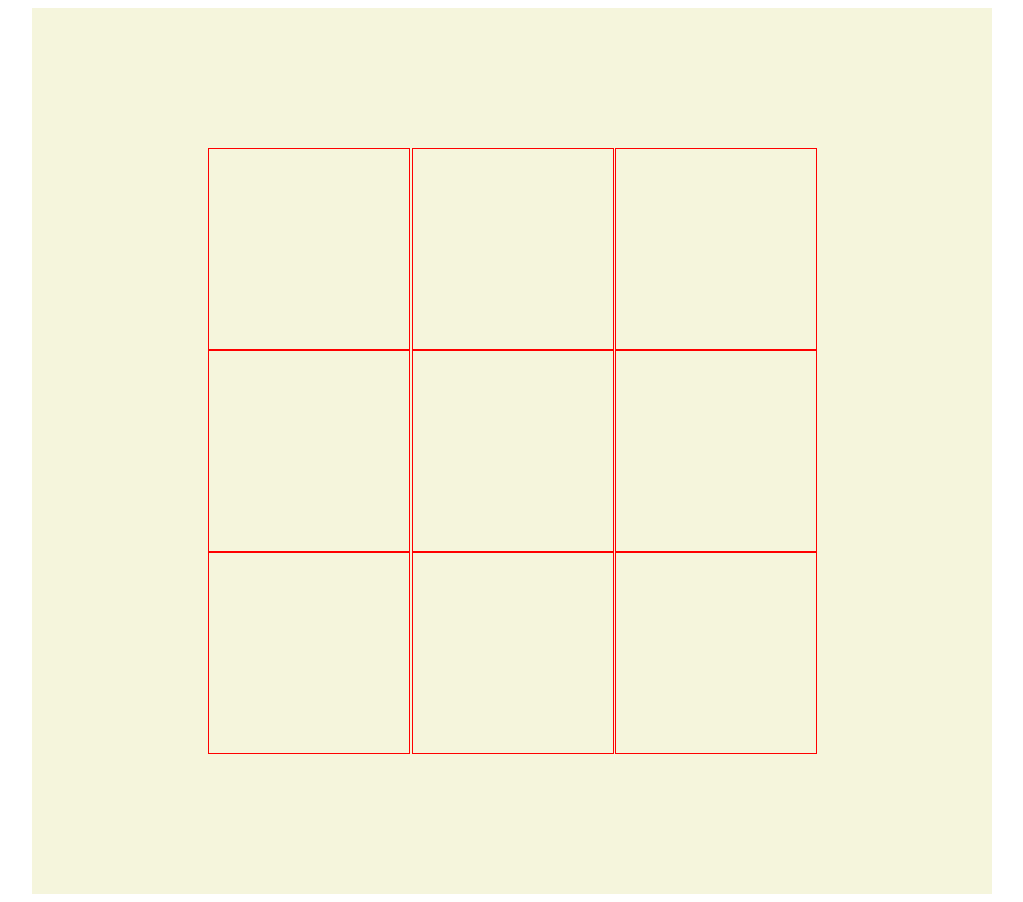
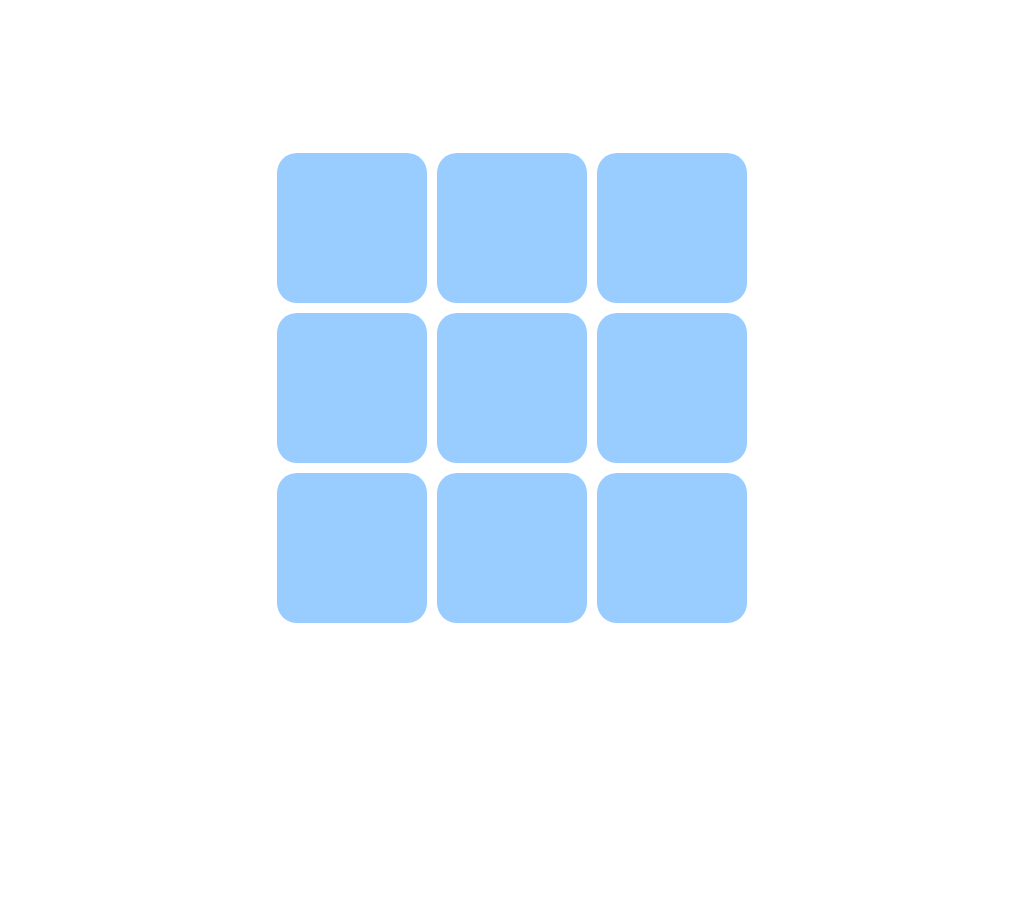
Before and after one commit to Groo-The-Wanderer/tic-tac-toe, a plain HTML site: page index.html in a window 1280 px wide. Shown: the whole page, without its empty margins (128-1151 px from the left). After the commit the page ends 800 px from the top, so only its background shows below. Drawn offline with Linux system fonts and the light colour scheme.

Commit message:
Reworked gameboard styling

```diff
--- a/css/style.css
+++ b/css/style.css
@@ -1,31 +1,39 @@
 #wrapper {
   margin: 0;
-  font-family: 'Lucida Sans', 'Lucida Sans Regular', 'Lucida Grande', 'Lucida Sans Unicode', Geneva, Verdana, sans-serif;
+  font-family: 'Open Sans', sans-serif;
 }
 
 #gamespace {
   max-width: 960px;
   margin: 0 auto;
-  background-color: beige;
   padding: 140px 0;
 }
 
 #gameboard {
-  max-width: 610px;
-  max-height: 610px;
   margin: 0 auto;
   display: flex;
   flex-wrap: wrap;
+  text-align: center;
 }
 
-#gameboard .inner {
-  margin-left: auto;
-  border: 1px solid red;
-  display: inline-block;
-  position: relative;
-  vertical-align: middle;
-  width: 200px;
-  height: 200px;
-  font-size: 72px;
-  text-align: center;
+#gameboard .tile {
+  font-family: 'FontAwesome';
+  color: black;
+  border-radius: 20px;
+  background-color: rgb(153, 204, 255);
 }
+
+#gameboard .tile:hover {
+  background-color: rgb(85, 90, 104);
+}
+
+#message {
+  position: absolute;
+  display: none;
+  z-index: 10;
+  border-radius: 20px;
+  background-color: rgba(255, 255, 255, 0.85);
+  font-size: 40px;
+  font-weight: 500;
+  color: rgb(44, 62, 80);
+}
--- a/index.html
+++ b/index.html
@@ -5,12 +5,16 @@
   <meta name="viewport" content="width=device-width, initial-scale=1.0">
   <meta http-equiv="X-UA-Compatible" content="ie=edge">
   <title>Tic-Tac-Toe</title>
+  <link rel="stylesheet" href="https://use.fontawesome.com/releases/v5.0.10/css/all.css" integrity="sha384-+d0P83n9kaQMCwj8F4RJB66tzIwOKmrdb46+porD/OvrJ+37WqIM7UoBtwHO6Nlg" crossorigin="anonymous">
+  <!-- <link href="https://fonts.googleapis.com/css?family=Oxygen" rel="stylesheet"> -->
   <link rel="stylesheet" href="css/style.css">
 </head>
 <body>
   <div id="wrapper">
     <div id="gamespace">
-      <div id="gameboard"></div>
+      <div id="gameboard">
+        <div id="message"></div>
+    </div>
     </div>
   </div>
 </body>
--- a/js/main.js
+++ b/js/main.js
@@ -6,8 +6,16 @@
   maxMoves: 0,
   currentPlayer: '',
   gameOver: false,
-  player1: { piece: 'X' },
-  player2: { piece: 'O' },
+  player1: {
+    name: 'Player 1',
+    piece: 'fas fa-times',
+    color: 'rgb(255, 153, 0)',
+  },
+  player2: {
+    name: 'Player 2',
+    piece: 'far fa-circle',
+    color: 'rgb(0, 153, 51)',
+  },
 
   initialiseGame: function ( rows, cols ) {
     for ( let row = 1; row <= this.rows; row++ ) {
@@ -90,31 +98,76 @@
   }
 }
 
-const drawInitialBoard = function () {
-  let $gameboard = $('#gameboard');
+const drawInitialBoard = function ( params ) {
+  // Function expects arguments as an object in the format:
+  // drawInitialBoard ( { tilesize: 140, tilespacing: 5, numCols: 3 })
+  const tilesize = parseInt(params.tilesize);
+  const tilespacing = parseInt(params.tilespacing);
+  const numCols = parseInt(params.numCols);
+  const heightWidth = ( tilesize * numCols ) + ( tilespacing * 2 * numCols );
+  const $gameboard = $('#gameboard');
+
+  // Set gameboard height and width
+  $gameboard.css({
+    'height': `${ heightWidth }px`,
+    'width': `${ heightWidth }px`
+  });
+
+  // Set message div height and width --- this is an overlay of the gameboard
+  const $message = $('#message');
+  const paddingTop = ( heightWidth / 2 ) - 60;
+  const paddingLeftRight = 30;
+  $message.css({
+    'height': `${ heightWidth - paddingTop }px`,
+    'padding': `${ paddingTop }px ${ paddingLeftRight }px 0`,
+    'width': `${ heightWidth - ( paddingLeftRight * 2 ) }px`
+  });
+
   for ( i = 1; i <= tictactoe.rows; i++ ) {
     for ( j = 1; j <= tictactoe.cols; j++ ) {
-      $gameboard.append(`<div class="inner" id="inner${ i }-${ j }" row="${ i }" col="${ j }"></div>`);
+      let tileId = `tile${ i }-${ j }`;
+      $gameboard.append(`<div class='tile' id='${ tileId }' row='${ i }' col='${ j }'></div>`);
+
+      // Add the span that will contain the played piece icon
+      $('#' + tileId).append(`<span class='icon'></span>`);
     }
   }
+
+  // Set width, height and margin of each tile
+  const $tiles = $('.tile');
+  $tiles.css({
+    'height': `${ tilesize }px`,
+    'width': `${ tilesize }px`,
+    'margin': `${ tilespacing }px`,
+    'font-size': `${ tilesize * 0.5 }px`
+  });
+
+  const $icons = $('.icon');
+  $icons.css({ 'margin-top': `${ tilesize * 0.5 / 2}px`});
 }
 
 const clickHandler = function () {
-  const clickedSquare = event.srcElement.id;
-  const row = $('#' + clickedSquare).attr('row');
-  const col = $('#' + clickedSquare).attr('col');
+  const clickedSquareId = event.srcElement.id
+  const $clickedSquare = $('#' + clickedSquareId);
+  const row = $clickedSquare.attr('row');
+  const col = $clickedSquare.attr('col');
   const playerPiece = tictactoe[tictactoe.currentPlayer].piece;
 
   if( tictactoe.playerMove ( row, col, playerPiece )) {
-    $('#' + clickedSquare).html('<p>' + playerPiece + '</p>');
+    const $icon = $('#' + clickedSquareId + ' .icon');
+    $icon.addClass( playerPiece );
+
+    const playerColor = tictactoe[tictactoe.currentPlayer].color;
+    $clickedSquare.css({ 'background-color': playerColor });
+
     if( tictactoe.checkForWin( playerPiece )) {
-      // $('#gamemessage').text('WINNER');
-      // $('#gamemessage').text(`${ tictactoe.currentPlayer } has WON the game`);
-      $('#gameboard').append(`<p class="winner">${ tictactoe.currentPlayer } has WON the game</p>`);
+      $('#message').css({ 'display': 'inline' });
+      $('#message').text(`${ tictactoe[tictactoe.currentPlayer].name } has won the game`);
       tictactoe.gameOver = true;
       return true;
     } else if ( tictactoe.isGameDrawn()) {
-      $('#gameboard').append(`<p class="winner">The game has ended in a draw</p>`);
+      $('#message').css({ 'display': 'inline' });
+      $('#message').text('The game is a draw');
       tictactoe.gameOver = true;
       return true;
     }
@@ -123,10 +176,13 @@ const clickHandler = function () {
 }
 
 $(function() {
+  const tilesize = 150;
+  const tilespacing = 5;
+
   tictactoe.initialiseGame();
-  drawInitialBoard();
+  drawInitialBoard({ tilesize: tilesize, tilespacing: tilespacing, numCols: tictactoe.cols });
   tictactoe.currentPlayer = 'player1';
   tictactoe.gameOver = false;
 
-  $('.inner').on('click', clickHandler)
+  $('.tile').on('click', clickHandler)
 });
```
